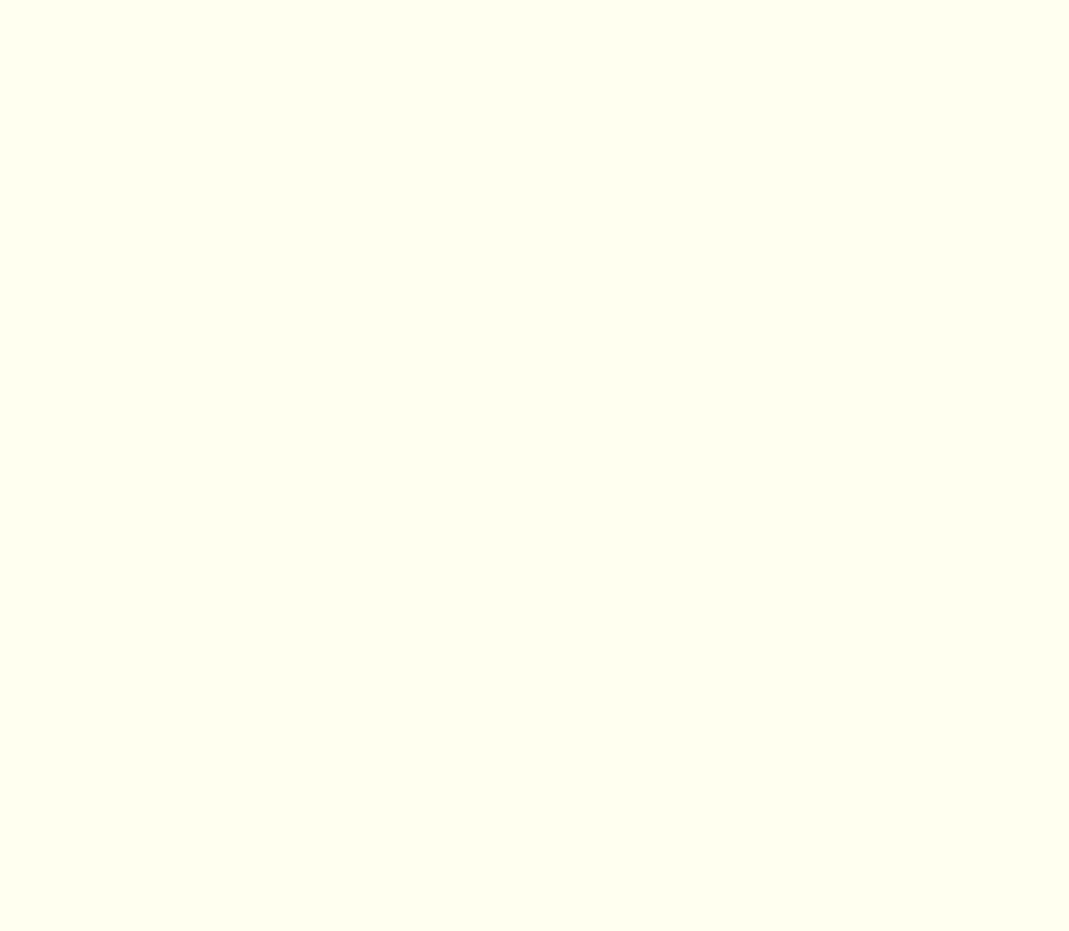
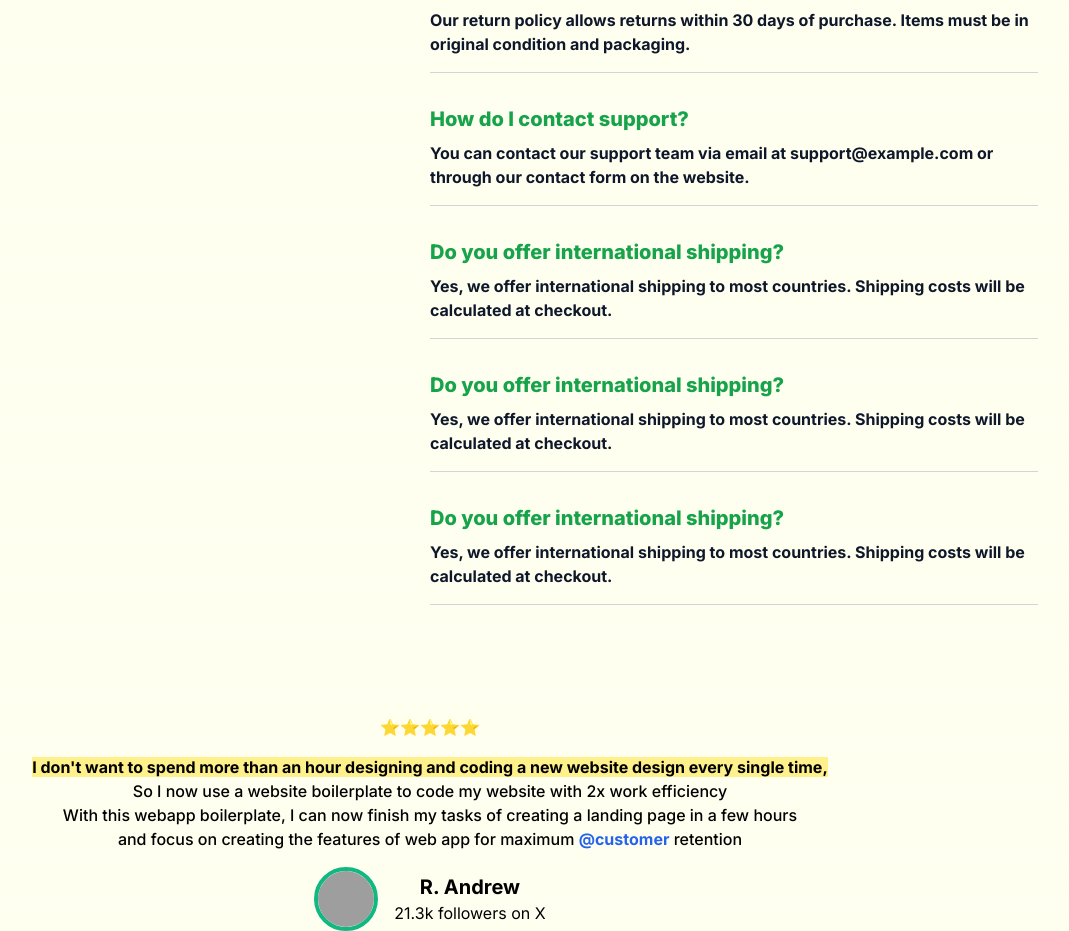
Before and after one commit to Aby-ss/webapp-boilerplate, a Next.js app in the folder webapp-boilerplate/: page / in a window 1280 px wide. Shown: the part 3557-4488 px from the top of the page, without its empty margins (210-1279 px from the left). Before the commit the page ends 3424 px from the top, so only its background shows below. Built offline with nearby package versions, Linux system fonts and the light colour scheme; grey boxes are pictures that could not be loaded.

Commit message:
[feat] Added full FAQ section with customer review section

```diff
--- a/webapp-boilerplate/src/app/page.js
+++ b/webapp-boilerplate/src/app/page.js
@@ -241,6 +241,64 @@ export default function Home() {
         </div>
       </div>
 
+      <section className="flex flex-col md:flex-row p-8 absolute top-[435%]">
+        <div className="md:w-1/2 mb-8 md:mb-0">
+          <h1 className="text-3xl font-bold mb-4 ml-6">Frequently Asked Questions</h1>
+        </div>
+
+        <div className="md:w-1/2">
+          <div className="border-t border-b border-gray-300 py-4 mb-4">
+            <h2 className="text-xl font-extrabold mb-2 text-green-600">What is your return policy?</h2>
+            <p className="text-base font-bold text-slate-900">
+              Our return policy allows returns within 30 days of purchase. Items must be in original condition and packaging.
+            </p>
+          </div>
+          <div className="border-b border-gray-300 py-4 mb-4">
+            <h2 className="text-xl font-extrabold mb-2 text-green-600">How do I contact support?</h2>
+            <p className="text-base font-bold text-slate-900">
+              You can contact our support team via email at support@example.com or through our contact form on the website.
+            </p>
+          </div>
+          <div className="border-b border-gray-300 py-4 mb-4">
+            <h2 className="text-xl font-extrabold mb-2 text-green-600">Do you offer international shipping?</h2>
+            <p className="text-base font-bold text-slate-900">
+              Yes, we offer international shipping to most countries. Shipping costs will be calculated at checkout.
+            </p>
+          </div>
+          <div className="border-b border-gray-300 py-4 mb-4">
+            <h2 className="text-xl font-extrabold mb-2 text-green-600">Do you offer international shipping?</h2>
+            <p className="text-base font-bold text-slate-900">
+              Yes, we offer international shipping to most countries. Shipping costs will be calculated at checkout.
+            </p>
+          </div>
+          <div className="border-b border-gray-300 py-4 mb-4">
+            <h2 className="text-xl font-extrabold mb-2 text-green-600">Do you offer international shipping?</h2>
+            <p className="text-base font-bold text-slate-900">
+              Yes, we offer international shipping to most countries. Shipping costs will be calculated at checkout.
+            </p>
+          </div>
+        </div>
+      </section>
+
+      <div className="flex flex-col items-center space-y-4 mt-8 absolute top-[530%]">
+        <p className="text-center">⭐⭐⭐⭐⭐</p>
+        <p className="text-center font-medium">
+          <span className="bg-yellow-200 font-bold">I don't want to spend more than an hour designing and coding a new website design every single time,</span>
+          <br/>
+          So I now use a website boilerplate to code my website with 2x work efficiency
+          <br/>
+          With this webapp boilerplate, I can now finish my tasks of creating a landing page in a few hours
+          <br/>
+          and focus on creating the features of web app for maximum <span className="text-blue-600 font-bold">@customer</span> retention
+        </p>
+        <div className="flex items-center space-x-4 mt-4">
+          <img src="/path/to/your/image.jpg" alt="Profile" className="w-16 h-16 rounded-full border-4 border-emerald-500" />
+          <div>
+            <h1 className="text-xl font-bold text-center">R. Andrew</h1>
+            <p className="text-base text-center">21.3k followers on X</p>
+          </div>
+        </div>
+      </div>
     </main>
   );
 }
```
